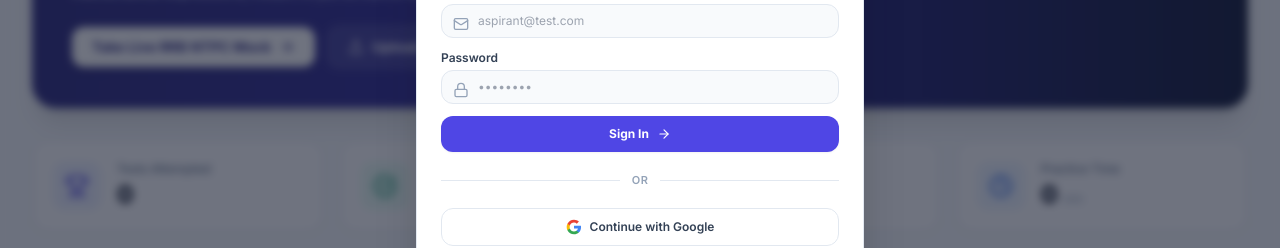
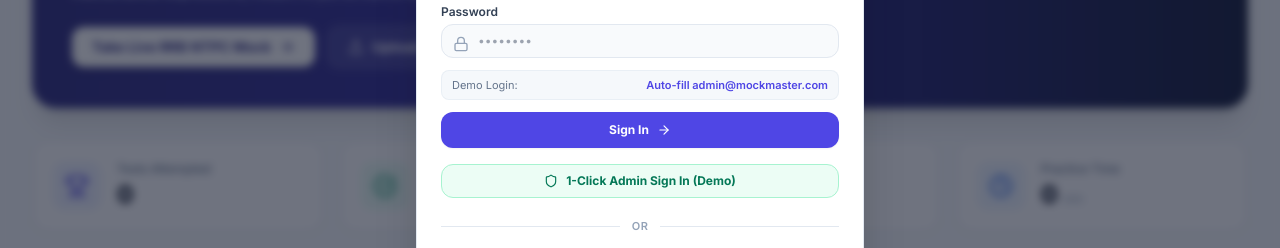
Before and after one commit to sakirhossn/MockTest, a React (Vite) app: page / in a window 1280 px wide. Shown: the part 305-553 px from the top of the page. Built offline with nearby package versions, Linux system fonts and the light colour scheme; no server answers.

Commit message:
feat: add 1-click admin sign in button and demo credentials autofill

```diff
--- a/src/components/auth/AuthModal.tsx
+++ b/src/components/auth/AuthModal.tsx
@@ -181,6 +181,20 @@
               </div>
             </div>
 
+            <div className="flex items-center justify-between text-[11px] text-slate-500 dark:text-slate-400 bg-slate-100/70 dark:bg-slate-800/70 px-2.5 py-1.5 rounded-lg border border-slate-200/60 dark:border-slate-700/50">
+              <span>Demo Login:</span>
+              <button
+                type="button"
+                onClick={() => {
+                  setEmail('admin@mockmaster.com');
+                  setPassword('admin123');
+                }}
+                className="text-indigo-600 dark:text-indigo-400 font-semibold hover:underline"
+              >
+                Auto-fill admin@mockmaster.com
+              </button>
+            </div>
+
             <button
               type="submit"
               disabled={loading}
@@ -190,6 +204,21 @@
               <ArrowRight className="w-3.5 h-3.5" />
             </button>
           </form>
+
+          {/* 1-Click Demo / Admin Login */}
+          <button
+            type="button"
+            onClick={() => {
+              const adminEmail = 'admin@mockmaster.com';
+              localStorage.setItem('mocktest_user_email', adminEmail);
+              onLoginSuccess(adminEmail);
+              onClose();
+            }}
+            className="w-full py-2 rounded-xl bg-emerald-50 dark:bg-emerald-950/40 border border-emerald-200 dark:border-emerald-800 hover:bg-emerald-100 dark:hover:bg-emerald-900/50 text-emerald-700 dark:text-emerald-300 text-xs font-bold transition flex items-center justify-center gap-2"
+          >
+            <Shield className="w-3.5 h-3.5" />
+            1-Click Admin Sign In (Demo)
+          </button>
 
           {/* Google OAuth button */}
           <div className="relative flex py-1 items-center">
```
